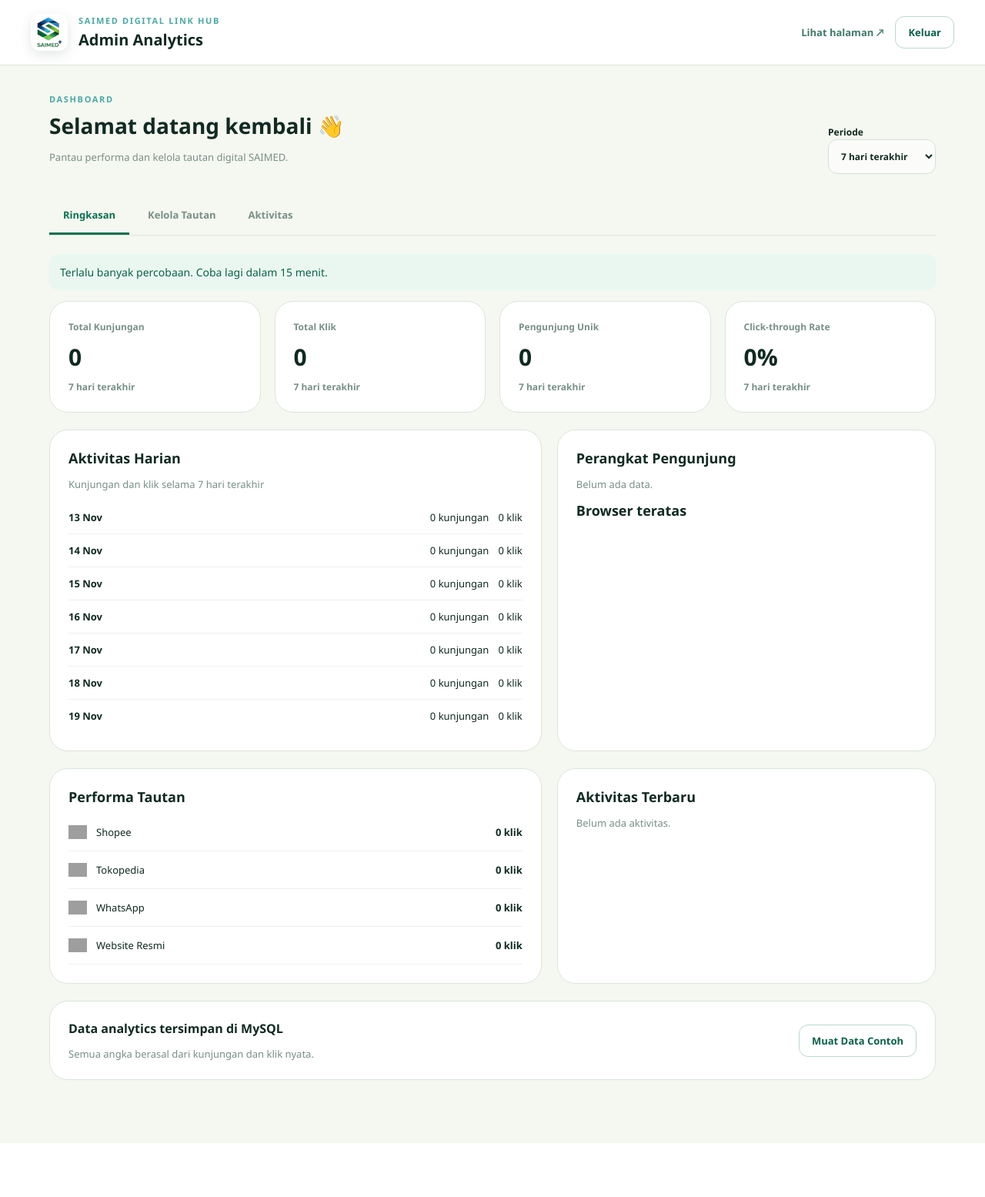
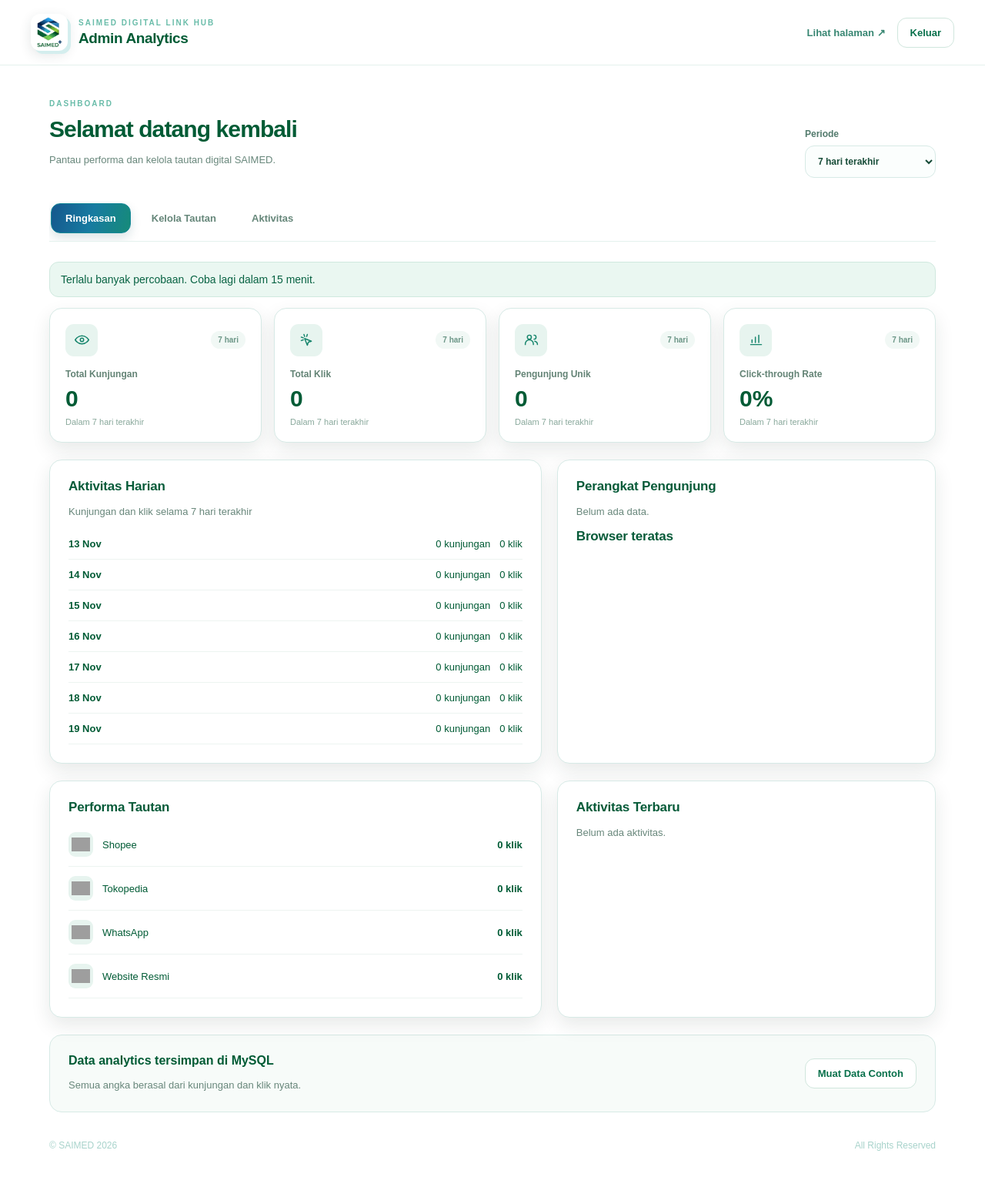
Before and after one commit to MiftahulAnam95/saimed-digital-link-hub, a PHP site: page /index.php?page=admin in a window 1280 px wide. Shown: the whole page at 77% size. Before the commit the page ends 1485 px from the top, so only its background shows below. Run offline with PHP 8.4, Linux system fonts and the light colour scheme; the visitor is signed in with stand-in values (Sample User, id 1); data comes from the database, SQL or seed files in the repository; data that the repository does not hold is empty; grey boxes are pictures that could not be loaded.

Commit message:
Align admin dashboard with public hub styling
Co-authored-by: arena-agent <297053741+arena-agent@users.noreply.github.com>

```diff
--- /dev/null
+++ b/saimed-digital-link-hub/assets/admin.css
@@ -0,0 +1,390 @@
+/* Admin menggunakan warna dan kartu yang sama dengan halaman utama. */
+.login-shell,
+.dashboard {
+  --admin-green: #005b35;
+  --admin-muted: #628779;
+  --admin-border: #d7eae6;
+  --admin-shadow: 0 10px 24px rgba(25, 45, 42, 0.1);
+  min-height: 100vh;
+  background: #fff;
+  color: var(--admin-green);
+  font-family: Arial, Helvetica, sans-serif;
+}
+
+.login-shell .small-label,
+.dashboard .small-label {
+  color: #69bca9 !important;
+  font-size: 10px !important;
+  letter-spacing: 0.2em;
+}
+
+.login-shell a:focus-visible,
+.dashboard a:focus-visible,
+.login-shell button:focus-visible,
+.dashboard button:focus-visible,
+.login-shell input:focus-visible,
+.dashboard input:focus-visible,
+.dashboard select:focus-visible {
+  outline: 3px solid #52b8a9;
+  outline-offset: 3px;
+}
+
+.login-shell {
+  display: block;
+  padding: 40px 20px 28px;
+}
+.login-container {
+  width: min(100%, 548px);
+  margin: 0 auto;
+}
+.login-back {
+  display: inline-block;
+  color: #4c917f;
+  font-size: 13px;
+}
+.login-profile {
+  display: flex;
+  flex-direction: column;
+  align-items: center;
+  margin-top: 22px;
+  text-align: center;
+}
+.login-profile .brand-avatar {
+  width: 140px;
+  height: 140px;
+  border-radius: 18px;
+  box-shadow: 9px 9px 0 #d4eeee, 0 16px 35px rgba(35, 49, 47, 0.15);
+}
+.login-profile .small-label {
+  margin-top: 38px;
+}
+.login-profile h1 {
+  margin: 14px 0 0;
+  font-size: 27px;
+  letter-spacing: -0.03em;
+}
+.login-profile > p:last-child {
+  margin: 10px 0 0;
+  color: #527a6c;
+  font-size: 14px;
+  line-height: 1.5;
+}
+.login-card {
+  width: 100%;
+  margin-top: 30px;
+  padding: 30px;
+  border: 1px solid var(--admin-border);
+  border-radius: 18px;
+  background: #fff;
+  box-shadow: var(--admin-shadow);
+}
+.login-card-heading {
+  display: flex;
+  align-items: center;
+  justify-content: space-between;
+  gap: 12px;
+}
+.login-card-heading h2 {
+  margin: 8px 0 0;
+  color: var(--admin-green);
+  font-size: 21px;
+}
+.login-hint {
+  margin: 12px 0 0;
+  color: #68877b;
+  font-size: 13px;
+  line-height: 1.5;
+}
+.login-card form {
+  margin: 24px 0 0;
+}
+.login-card label {
+  color: #174c38;
+}
+.login-card input:not([type='hidden']) {
+  margin: 9px 0 18px;
+}
+.login-card .button.primary {
+  display: flex;
+  justify-content: center;
+  align-items: center;
+  gap: 8px;
+  min-height: 48px;
+}
+
+.login-shell .badge,
+.dashboard .badge {
+  background: #e7f4ef;
+  color: #087451;
+  font-size: 11px;
+}
+.login-shell .button,
+.dashboard .button {
+  border: 1px solid #d0e6dd;
+  border-radius: 12px;
+  background: #fff;
+  color: #08704b;
+  transition: background 160ms ease, box-shadow 160ms ease;
+}
+.login-shell .button:hover,
+.dashboard .button:hover {
+  background: #eff8f4;
+}
+.login-shell .button.primary,
+.dashboard .button.primary {
+  border-color: #168998;
+  background: linear-gradient(105deg, #15578d 0%, #177ba1 51%, #168b79 100%);
+  color: #fff;
+  box-shadow: 0 8px 16px rgba(12, 76, 87, 0.17);
+}
+.login-shell .button.primary:hover,
+.dashboard .button.primary:hover {
+  box-shadow: 0 10px 20px rgba(12, 76, 87, 0.25);
+}
+.dashboard .button.danger {
+  border-color: #efd6d3;
+  color: #a84842;
+}
+.dashboard .button.danger:hover {
+  background: #fff3f1;
+}
+.login-shell input:not([type='hidden']),
+.dashboard input:not([type='hidden']):not([type='checkbox']),
+.dashboard select {
+  min-width: 0;
+  border: 1px solid #d7eae6;
+  border-radius: 12px;
+  background: #fbfefd;
+  color: #174c38;
+}
+.login-shell input::placeholder,
+.dashboard input::placeholder {
+  color: #91aaa0;
+}
+.login-shell .notice,
+.dashboard .notice {
+  border: 1px solid #d0e9df;
+  color: #086343;
+}
+.dashboard .notice.error {
+  border-color: #f1d4d0;
+  color: #a72e2e;
+}
+
+.dashboard .dash-header {
+  padding: 18px max(24px, calc((100% - 1200px) / 2));
+  border-color: #e4f1ed;
+  background: #fff;
+}
+.dashboard .dash-brand h1 {
+  color: var(--admin-green);
+  font-size: 19px;
+  letter-spacing: -0.02em;
+}
+.dashboard .dash-brand .brand-avatar {
+  width: 48px;
+  height: 48px;
+  border-radius: 12px;
+  box-shadow: 4px 4px 0 #d4eeee, 0 5px 16px rgba(35, 49, 47, 0.12);
+}
+.dashboard .dash-actions a {
+  color: #398773;
+}
+.dashboard .dash-actions a:hover {
+  color: #005b35;
+}
+.dashboard .dash-main {
+  max-width: 1200px;
+  padding-top: 42px;
+}
+.dashboard .dash-title h2 {
+  margin: 9px 0;
+  color: var(--admin-green);
+  font-size: clamp(24px, 2.5vw, 30px);
+  letter-spacing: -0.03em;
+}
+.dashboard .dash-title p,
+.dashboard .panel p {
+  color: #68877b;
+  line-height: 1.5;
+}
+.dashboard .dash-title label {
+  color: #527a6c;
+}
+.dashboard .dash-title select {
+  min-width: 170px;
+  margin-top: 7px;
+}
+.dashboard .tabs {
+  gap: 8px;
+  margin: 30px 0 26px;
+  padding: 3px 2px 10px;
+  border-bottom: 1px solid #e4f1ed;
+}
+.dashboard .tabs a {
+  padding: 11px 18px;
+  border: 1px solid transparent;
+  border-radius: 12px;
+  color: #658679;
+  transition: background 160ms ease, color 160ms ease;
+}
+.dashboard .tabs a:hover {
+  background: #eff8f4;
+  color: #005b35;
+}
+.dashboard .tabs a.active {
+  border-color: #168998;
+  background: linear-gradient(105deg, #15578d 0%, #177ba1 51%, #168b79 100%);
+  color: #fff;
+  box-shadow: 0 6px 14px rgba(12, 76, 87, 0.15);
+}
+.dashboard .panel {
+  border: 1px solid var(--admin-border);
+  border-radius: 16px;
+  background: #fff;
+  box-shadow: var(--admin-shadow);
+}
+.dashboard .panel h3 {
+  color: #075b39;
+  font-size: 17px;
+  letter-spacing: -0.01em;
+}
+.dashboard .kpis {
+  gap: 16px;
+}
+.dashboard .kpi {
+  gap: 8px;
+  padding: 20px;
+}
+.dashboard .kpi-top {
+  display: flex;
+  align-items: center;
+  justify-content: space-between;
+  margin-bottom: 8px;
+}
+.dashboard .kpi-icon {
+  display: grid;
+  width: 42px;
+  height: 42px;
+  place-items: center;
+  border-radius: 11px;
+  background: #e7f4ef;
+  color: #16856c;
+}
+.dashboard .kpi-icon svg {
+  width: 21px;
+  height: 21px;
+}
+.dashboard .kpi-period {
+  padding: 6px 9px;
+  border-radius: 20px;
+  background: #f1f8f5;
+  color: #6c9687;
+  font-size: 10px;
+  font-weight: 700;
+}
+.dashboard .kpi-label {
+  color: #638375;
+  font-size: 12px;
+}
+.dashboard .kpi strong {
+  color: #005b35;
+  font-size: 30px;
+  line-height: 1.1;
+}
+.dashboard .kpi small {
+  color: #8aa99c;
+  font-size: 11px;
+  font-weight: 400;
+}
+.dashboard .daily-list div,
+.dashboard .stat-row,
+.dashboard th,
+.dashboard td {
+  border-color: #edf4f1;
+}
+.dashboard .stat-row .platform-icon {
+  width: 32px;
+  height: 32px;
+  padding: 4px;
+  border-radius: 9px;
+  background: #e7f4ef;
+}
+.dashboard .editor {
+  border-color: #e0eee8;
+  background: #fbfefd;
+}
+.dashboard .edit-form label {
+  color: #527a6c;
+}
+.dashboard .edit-form input[type='checkbox'] {
+  accent-color: #168b79;
+}
+.dashboard .demo {
+  background: #f7fbf9;
+  box-shadow: none;
+}
+.admin-footer {
+  display: flex;
+  justify-content: space-between;
+  gap: 16px;
+  padding-top: 42px;
+  color: #a8d3cb;
+  font-size: 12px;
+}
+.dashboard .admin-footer {
+  padding-top: 14px;
+}
+
+@media (max-width: 850px) {
+  .dashboard .dash-grid {
+    gap: 0;
+  }
+}
+@media (max-width: 520px) {
+  .login-shell {
+    padding: 28px 18px;
+  }
+  .login-profile {
+    margin-top: 28px;
+  }
+  .login-profile .small-label {
+    margin-top: 33px;
+  }
+  .login-card {
+    padding: 22px;
+  }
+  .dashboard .dash-header {
+    padding: 18px;
+  }
+  .dashboard .dash-main {
+    padding: 30px 16px 40px;
+  }
+  .dashboard .dash-title select {
+    min-width: 0;
+  }
+  .dashboard .tabs {
+    margin-top: 24px;
+  }
+  .dashboard .tabs a {
+    padding: 10px 13px;
+  }
+  .dashboard .kpis {
+    gap: 10px;
+  }
+  .dashboard .kpi {
+    padding: 16px;
+  }
+  .dashboard .kpi strong {
+    font-size: 25px;
+  }
+  .dashboard .kpi-period {
+    font-size: 9px;
+  }
+  .dashboard .panel {
+    padding: 18px;
+  }
+  .admin-footer {
+    padding-top: 34px;
+  }
+}
--- a/saimed-digital-link-hub/includes/views.php
+++ b/saimed-digital-link-hub/includes/views.php
@@ -24,7 +24,7 @@ function icon(string $name): string
         . '</span>';
 }
 
-function page_start(string $title): void
+function page_start(string $title, bool $admin = false): void
 {
     ?>
     <!doctype html>
@@ -36,6 +36,9 @@ function page_start(string $title): void
         <meta name="description" content="Tautan resmi SAIMED – Sentra Alkes Indonesia.">
         <title><?= h($title) ?></title>
         <link rel="stylesheet" href="assets/style.css">
+        <?php if ($admin): ?>
+            <link rel="stylesheet" href="assets/admin.css">
+        <?php endif; ?>
     </head>
     <body>
     <?php
--- a/saimed-digital-link-hub/templates/admin-dashboard.php
+++ b/saimed-digital-link-hub/templates/admin-dashboard.php
@@ -1,5 +1,5 @@
 <?php
-page_start('Admin Analytics | SAIMED');
+page_start('Admin Analytics | SAIMED', true);
 
 $tabs = [
     'overview' => 'Ringkasan',
@@ -7,10 +7,16 @@ $tabs = [
     'activity' => 'Aktivitas',
 ];
 $metrics = [
-    'Total Kunjungan' => $views,
-    'Total Klik' => $clicks,
-    'Pengunjung Unik' => count($visitors),
-    'Click-through Rate' => ($views ? round($clicks / $views * 100, 1) : 0) . '%',
+    ['label' => 'Total Kunjungan', 'value' => $views, 'icon' => 'eye'],
+    ['label' => 'Total Klik', 'value' => $clicks, 'icon' => 'click'],
+    ['label' => 'Pengunjung Unik', 'value' => count($visitors), 'icon' => 'users'],
+    ['label' => 'Click-through Rate', 'value' => ($views ? round($clicks / $views * 100, 1) : 0) . '%', 'icon' => 'chart'],
+];
+$metricIcons = [
+    'eye' => '<path d="M2 12s3.6-6 10-6 10 6 10 6-3.6 6-10 6S2 12 2 12Z"/><circle cx="12" cy="12" r="2.5"/>',
+    'click' => '<path d="m8 4 1 3M4 8l3 1m6-5-1 3M4 13l3-1m2-2 4 10 1.5-4.5L19 14 9 10Z"/>',
+    'users' => '<circle cx="9" cy="8" r="3"/><path d="M3 19v-1a6 6 0 0 1 12 0v1M16 5a3 3 0 0 1 0 6m1 3a5 5 0 0 1 4 5"/>',
+    'chart' => '<path d="M4 19h16M6 16v-4m5 4V8m5 8V5"/>',
 ];
 ?>
 
@@ -37,7 +43,7 @@ $metrics = [
         <div class="dash-title">
             <div>
                 <p class="small-label">DASHBOARD</p>
-                <h2>Selamat datang kembali 👋</h2>
+                <h2>Selamat datang kembali</h2>
                 <p>Pantau performa dan kelola tautan digital SAIMED.</p>
             </div>
             <form method="get">
@@ -59,6 +65,7 @@ $metrics = [
         <nav class="tabs" aria-label="Navigasi dashboard">
             <?php foreach ($tabs as $key => $label): ?>
                 <a class="<?= $tab === $key ? 'active' : '' ?>"
+                   <?= $tab === $key ? 'aria-current="page"' : '' ?>
                    href="?page=admin&amp;tab=<?= h($key) ?>&amp;days=<?= $days ?>"><?= h($label) ?></a>
             <?php endforeach; ?>
         </nav>
@@ -72,11 +79,17 @@ $metrics = [
 
         <?php if ($tab === 'overview'): ?>
             <div class="kpis">
-                <?php foreach ($metrics as $label => $value): ?>
+                <?php foreach ($metrics as $metric): ?>
                     <div class="panel kpi">
-                        <span><?= h($label) ?></span>
-                        <strong><?= h($value) ?></strong>
-                        <small><?= $days ?> hari terakhir</small>
+                        <div class="kpi-top">
+                            <span class="kpi-icon" aria-hidden="true">
+                                <svg viewBox="0 0 24 24" fill="none" stroke="currentColor" stroke-width="1.7" stroke-linecap="round" stroke-linejoin="round"><?= $metricIcons[$metric['icon']] ?></svg>
+                            </span>
+                            <span class="kpi-period"><?= $days ?> hari</span>
+                        </div>
+                        <span class="kpi-label"><?= h($metric['label']) ?></span>
+                        <strong><?= h($metric['value']) ?></strong>
+                        <small>Dalam <?= $days ?> hari terakhir</small>
                     </div>
                 <?php endforeach; ?>
             </div>
@@ -224,6 +237,7 @@ $metrics = [
                 <button class="button"><?= $demoCount ? 'Perbarui' : 'Muat' ?> Data Contoh</button>
             </form>
         </div>
+        <footer class="admin-footer"><span>© SAIMED <?= date('Y') ?></span><span>All Rights Reserved</span></footer>
     </main>
 </div>
 
```
Also changed, not shown: saimed-digital-link-hub/templates/admin-login.php (+21 -10 lines).
